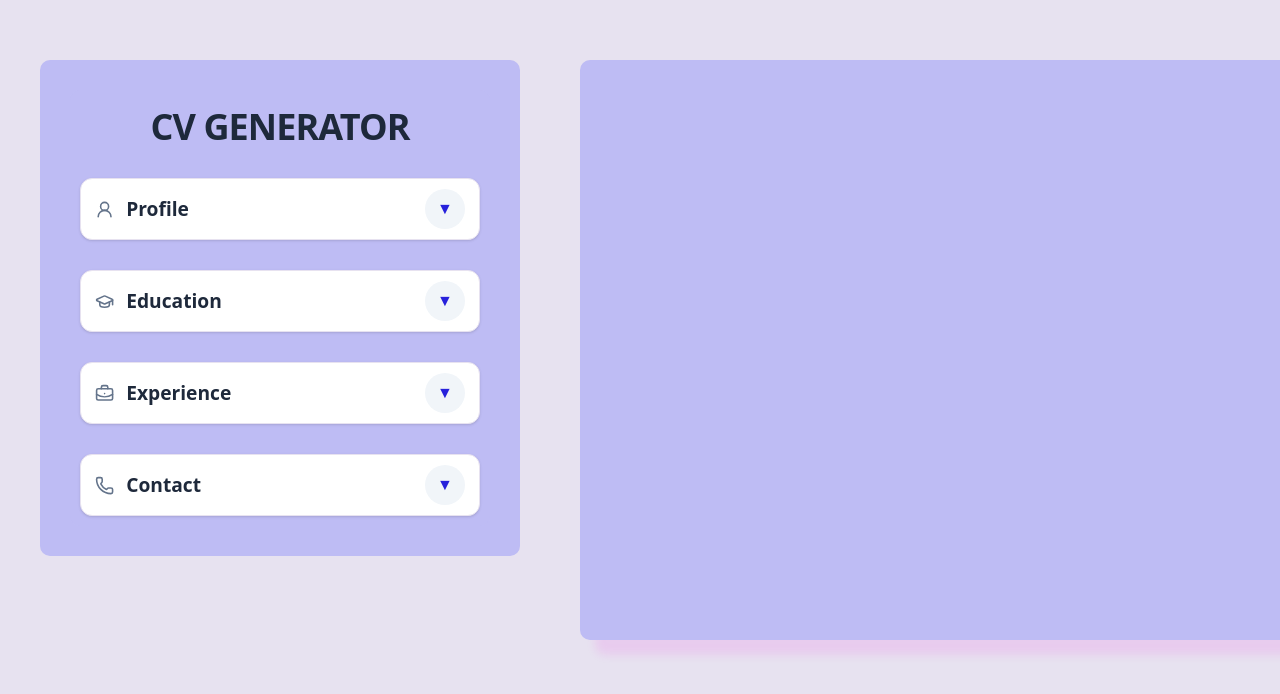
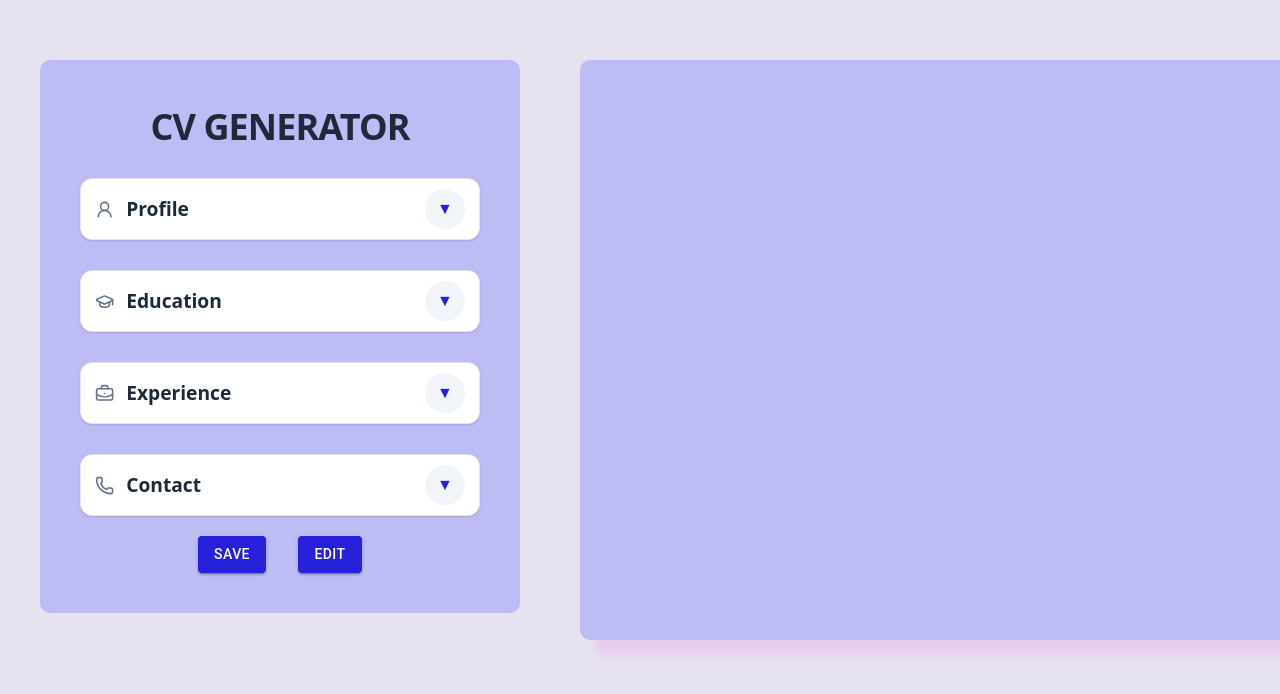
Before and after one commit to TamarGrossman12345/CV-app-TOP, a React (Vite) app: page / in a window 1280 px wide. Shown: the top 694 px of the page. Built offline with nearby package versions, Linux system fonts and the light colour scheme.

Commit message:
adding buttons

```diff
--- a/package.json
+++ b/package.json
@@ -10,6 +10,10 @@
     "preview": "vite preview"
   },
   "dependencies": {
+    "@emotion/react": "^11.14.0",
+    "@emotion/styled": "^11.14.1",
+    "@mui/icons-material": "^7.3.7",
+    "@mui/material": "^7.3.7",
     "lucide-react": "^0.562.0",
     "react": "^19.2.0",
     "react-dom": "^19.2.0"
--- a/src/components/GeneralInfo.tsx
+++ b/src/components/GeneralInfo.tsx
@@ -9,12 +9,13 @@ import {
   Phone,
 } from "lucide-react";
 import type { GeneralInfoProps } from "../types";
-
+import { Button, Box } from "@mui/material";
 
 function GeneralInfo({ data, onUpdate }: GeneralInfoProps) {
   return (
-    <div className="general-info-container ">
+    <div className="general-info-container">
       <h1 className="main-title">CV GENERATOR</h1>
+      <form>
       <div className="cv-sections">
         <Accordion title="Profile" icon={UserRound}>
           <InputCustom
@@ -106,7 +107,7 @@ function GeneralInfo({ data, onUpdate }: GeneralInfoProps) {
 
         <Accordion title="Contact" icon={Phone}>
           <InputCustom
-            fieldType="number"
+            fieldType="tel"
             onChangeFunc={onUpdate}
             name="phone"
             value={data.phone}
@@ -126,7 +127,7 @@ function GeneralInfo({ data, onUpdate }: GeneralInfoProps) {
             name="contactLocation"
             value={data.contactLocation}
             title="Location"
-            placeholder="Enter Your Email"
+            placeholder="Enter Your Location"
           />
           <InputCustom
             fieldType="url"
@@ -138,6 +139,35 @@ function GeneralInfo({ data, onUpdate }: GeneralInfoProps) {
           />
         </Accordion>
       </div>
+      <div className="button-container">
+        <Box display="flex" justifyContent="center" gap={4}>
+          <Button
+            variant="contained"
+            type="submit"
+            sx={{
+              backgroundColor: "#2721db",
+              "&:hover": {
+                backgroundColor: "#7490de",
+              },
+            }}
+          >
+            SAVE
+          </Button>
+          <Button
+            variant="contained"
+            type="button"
+            sx={{
+              backgroundColor: "#2721db",
+              "&:hover": {
+                backgroundColor: "#7490de",
+              },
+            }}
+          >
+            EDIT
+          </Button>
+        </Box>
+      </div>
+      </form>
     </div>
   );
 }
--- a/src/styles/GeneralInfo.css
+++ b/src/styles/GeneralInfo.css
@@ -26,3 +26,20 @@
   gap: 30px;
   width: 400px;
 }
+
+
+
+.button-container {
+  display: flex;
+  justify-content: center;
+  margin-top: 20px;
+}
+
+.button-group {
+  background-color: rgb(203, 140, 25);
+  color: rgb(206, 47, 47);
+}
+
+.button-group:hover {
+  background-color: darkorange;
+}
```
Also changed, not shown: 1 other file (tests, documents, lock files or other folders).
